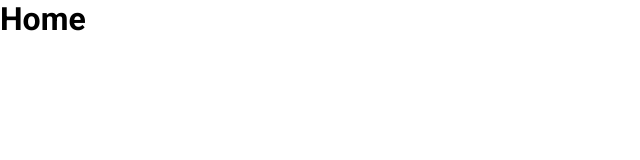
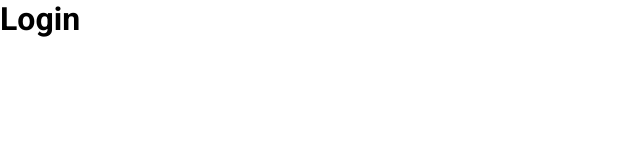
Before and after one commit to 0xjoaovpsantos/skylab-rocketseat-clone, a React (Create React App) app: page / in a window 1280 px wide. Shown: the top 160 px of the page, without its empty margins (0-640 px from the left). Built offline with nearby package versions, Linux system fonts and the light colour scheme.

Commit message:
add: import required images for login page

```diff
--- a/src/pages/Home/index.tsx
+++ /dev/null
@@ -1,7 +0,0 @@
-import React from 'react';
-
-const Home = () => {
-  return <h1>Home</h1>;
-};
-
-export default Home;
--- /dev/null
+++ b/src/pages/Login/index.tsx
@@ -0,0 +1,7 @@
+import React from 'react';
+
+const Login = () => {
+  return <h1>Login</h1>;
+};
+
+export default Login;
--- a/src/routes.tsx
+++ b/src/routes.tsx
@@ -1,12 +1,12 @@
 import React from 'react';
 import { BrowserRouter, Route } from 'react-router-dom';
 
-import Home from './pages/Home';
+import Login from './pages/Login';
 
 const Routes = () => {
   return (
     <BrowserRouter>
-      <Route component={Home} path="/" exact />
+      <Route component={Login} path="/" exact />
     </BrowserRouter>
   );
 };
```
Also changed, not shown: src/assets/login/skylab_img.svg (added).
